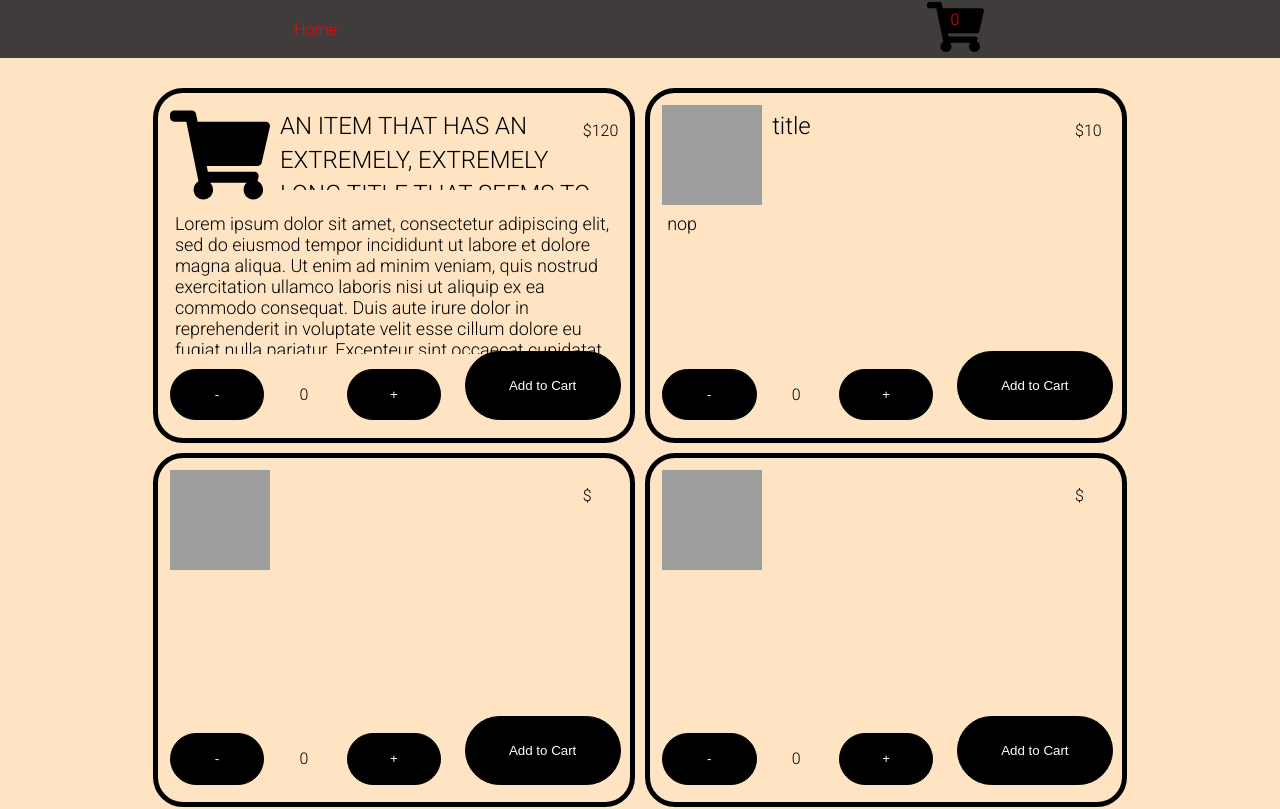
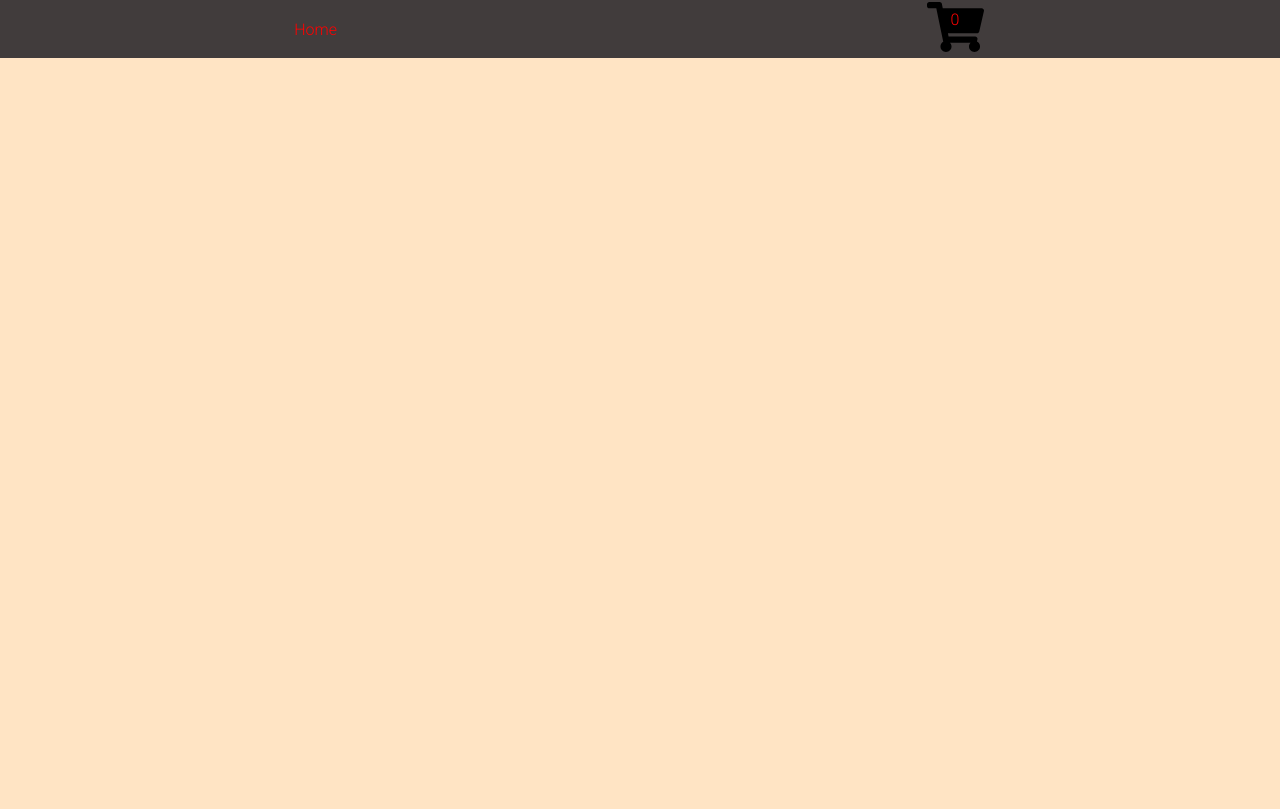
Before and after one commit to mertaykutdev/shopping-cart, a React (Create React App) app: page / in a window 1280 px wide. Shown: the top 809 px of the page. Built offline with nearby package versions, Linux system fonts and the light colour scheme; grey boxes are pictures that could not be loaded; the HTML template or start-up script is replaced by a standard one.

Commit message:
Index path update

```diff
--- a/src/App.js
+++ b/src/App.js
@@ -49,7 +49,7 @@ function App() {
         <Nav cartItems={cartItems} removeItemFromCart={removeItemFromCart}/>
         <Switch>
           <div className="maincontent">
-            <Route exact path="/">
+            <Route exact path="/shopping-cart">
               <Home
                 items={items}
                 addItemToCart={addItemToCart}
--- a/src/components/Nav.js
+++ b/src/components/Nav.js
@@ -22,7 +22,7 @@ function Nav(props) {
 
   return (
     <nav>
-      <Link to="/">Home</Link>
+      <Link to="/shopping-cart">Home</Link>
 
       <div
         id="dropdownparent"
```
